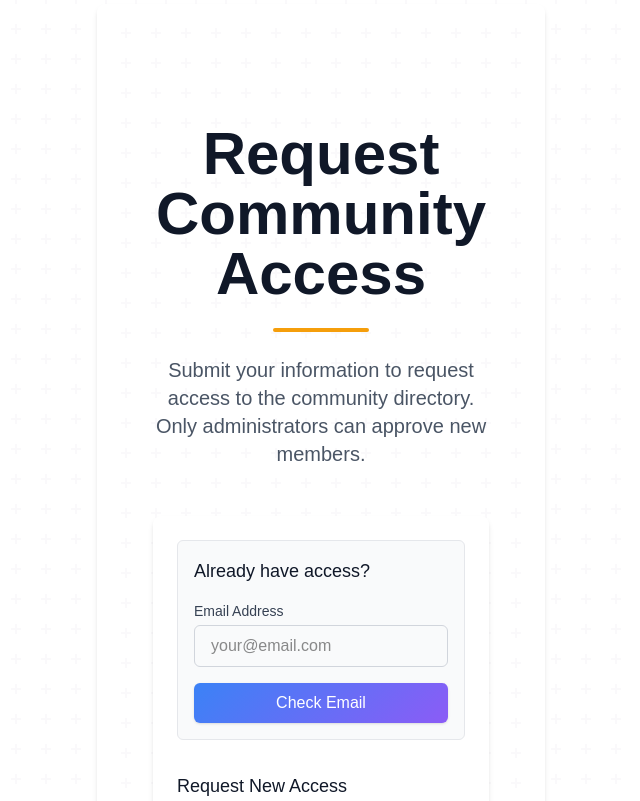
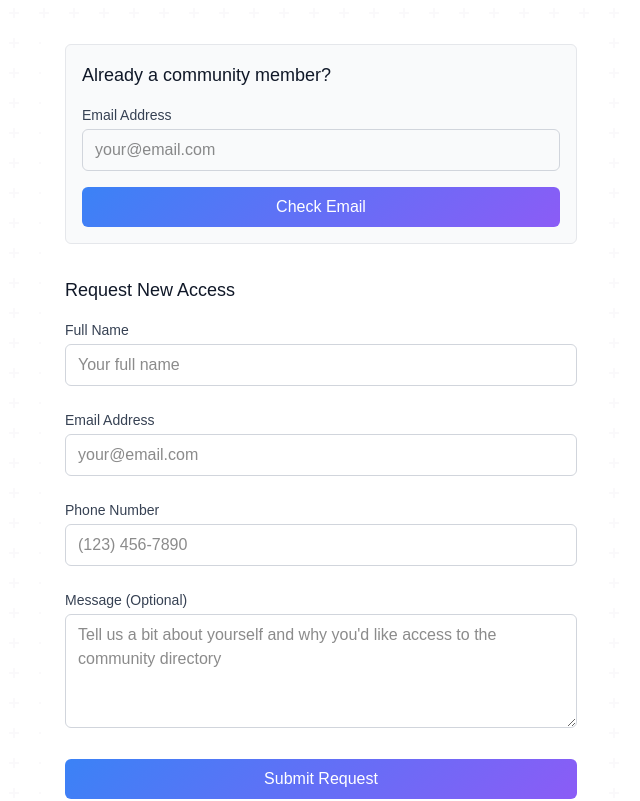
Before and after one commit to chaimzushe/kingston-anash, a Next.js app: page /auth/request-access in a window 1280 px wide. Shown: the part 520-1321 px from the top of the page, without its empty margins (319-959 px from the left). Built offline with nearby package versions, Linux system fonts and the light colour scheme; no server answers.

Commit message:
fix mnobuile view

```diff
--- a/app/auth/request-access/page.tsx
+++ b/app/auth/request-access/page.tsx
@@ -1,6 +1,7 @@
 "use client";
 
 import React, { useState, useEffect, Suspense } from 'react';
+import "../signin/[[...sign-in]]/signin.css";
 import { useRouter } from 'next/navigation';
 import Link from 'next/link';
 import { SignIn } from '@clerk/nextjs';
@@ -136,17 +137,17 @@ function RequestAccessForm() {
   };
 
   return (
-    <div className="min-h-screen py-12 px-4 sm:px-6 lg:px-8 pattern-overlay">
-      <div className="max-w-md mx-auto">
+    <div className="min-h-screen py-8 sm:py-12 px-2 sm:px-6 lg:px-8 pattern-overlay">
+      <div className="w-full sm:max-w-xl lg:max-w-2xl mx-auto">
         <PageHeader
           title="Request Community Access"
           subtitle="Submit your information to request access to the community directory. Only administrators can approve new members."
         />
 
-        <div className="bg-white dark:bg-gray-800 shadow-md rounded-lg p-6 mt-8">
+        <div className="bg-white dark:bg-gray-800 rounded-lg p-3 sm:p-6 mt-4 sm:mt-8">
           {status === 'success' ? (
             <div className="space-y-6">
-              <div className="bg-green-50 dark:bg-green-900/20 border-l-4 border-green-500 p-4">
+              <div className="bg-green-50 dark:bg-green-900/20 border-l-4 border-green-500 p-3 sm:p-4 rounded">
                 <p className="text-green-700 dark:text-green-300">
                   Your access request has been submitted successfully. An administrator will review your request and create an account for you if approved. You will be contacted with your login credentials.
                 </p>
@@ -155,7 +156,7 @@ function RequestAccessForm() {
               <div className="flex flex-col space-y-4">
                 <Link
                   href="/"
-                  className="px-4 py-2 bg-white border border-gray-300 text-gray-700 dark:bg-gray-700 dark:border-gray-600 dark:text-gray-200 font-medium rounded-md shadow-sm transition-all duration-200 hover:bg-gray-50 dark:hover:bg-gray-600 text-center"
+                  className="px-4 py-2 bg-white border border-gray-300 text-gray-700 dark:bg-gray-700 dark:border-gray-600 dark:text-gray-200 font-medium rounded-md transition-all duration-200 hover:bg-gray-50 dark:hover:bg-gray-600 text-center"
                 >
                   Return to Home
                 </Link>
@@ -163,7 +164,7 @@ function RequestAccessForm() {
             </div>
           ) : showSignIn ? (
             <div className="space-y-6">
-              <div className="bg-green-50 dark:bg-green-900/20 border-l-4 border-green-500 p-4 mb-6">
+              <div className="bg-green-50 dark:bg-green-900/20 border-l-4 border-green-500 p-3 sm:p-4 mb-6 rounded">
                 <p className="text-green-700 dark:text-green-300">
                   Your email has been verified. Please sign in to continue.
                 </p>
@@ -179,8 +180,19 @@ function RequestAccessForm() {
                   appearance={{
                     elements: {
                       formButtonPrimary:
-                        "bg-gradient-primary text-white font-medium rounded-md shadow-sm transition-all duration-200 hover:opacity-90 hover:shadow-md",
+                        "bg-gradient-primary text-white font-medium rounded-md transition-all duration-200 hover:opacity-90",
                       card: "bg-transparent shadow-none",
+                      rootBox: "w-full",
+                      formFieldInput: "w-full px-3 py-2 border border-gray-300 dark:border-gray-600 rounded-md focus:outline-none focus:ring-2 focus:ring-primary focus:border-primary dark:bg-gray-700 dark:text-white",
+                      formButtonReset: "text-primary hover:text-primary-dark",
+                      card__innerHeader: "border-none hidden",
+                      card__innerFooter: "border-none",
+                      form: "shadow-none",
+                      formField__label: "font-medium",
+                      identityPreview: "shadow-none border border-gray-200 dark:border-gray-700",
+                      alert: "shadow-none border border-gray-200 dark:border-gray-700",
+                      headerTitle: "hidden",
+                      headerSubtitle: "hidden",
                     }
                   }}
                 />
@@ -202,7 +214,7 @@ function RequestAccessForm() {
 
               {/* Email Check Form */}
               <div className="mb-8 p-4 border border-gray-200 dark:border-gray-700 rounded-md bg-gray-50 dark:bg-gray-800/50">
-                <h3 className="text-lg font-medium mb-4 text-gray-900 dark:text-gray-100">Already have access?</h3>
+                <h3 className="text-lg font-medium mb-4 text-gray-900 dark:text-gray-100">Already a community member?</h3>
                 <form className="space-y-4" onSubmit={handleEmailCheck}>
                   <div>
                     <label htmlFor="check-email" className="block text-sm font-medium text-gray-700 dark:text-gray-300 mb-1">
@@ -213,7 +225,7 @@ function RequestAccessForm() {
                       name="check-email"
                       type="email"
                       required
-                      className="w-full px-4 py-2 border border-gray-300 dark:border-gray-600 rounded-md focus:outline-none focus:ring-2 focus:ring-primary dark:bg-gray-700 dark:text-white"
+                      className="w-full px-3 py-2 border border-gray-300 dark:border-gray-600 rounded-md focus:outline-none focus:ring-2 focus:ring-primary dark:bg-gray-700 dark:text-white"
                       placeholder="your@email.com"
                       value={email}
                       onChange={(e) => setEmail(e.target.value)}
@@ -222,7 +234,7 @@ function RequestAccessForm() {
                   <button
                     type="submit"
                     disabled={isLoading}
-                    className={`w-full px-4 py-2 bg-gradient-primary text-white font-medium rounded-md shadow-sm transition-all duration-200 hover:opacity-90 hover:shadow-md cursor-pointer ${
+                    className={`w-full px-4 py-2 bg-gradient-primary text-white font-medium rounded-md transition-all duration-200 hover:opacity-90 cursor-pointer border-0 ${
                       isLoading ? 'opacity-70 cursor-not-allowed' : ''
                     }`}
                   >
@@ -243,7 +255,7 @@ function RequestAccessForm() {
                     name="name"
                     type="text"
                     required
-                    className="w-full px-4 py-2 border border-gray-300 dark:border-gray-600 rounded-md focus:outline-none focus:ring-2 focus:ring-primary dark:bg-gray-700 dark:text-white"
+                    className="w-full px-3 py-2 border border-gray-300 dark:border-gray-600 rounded-md focus:outline-none focus:ring-2 focus:ring-primary dark:bg-gray-700 dark:text-white"
                     placeholder="Your full name"
                     value={name}
                     onChange={(e) => setName(e.target.value)}
@@ -259,7 +271,7 @@ function RequestAccessForm() {
                     name="email"
                     type="email"
                     required
-                    className="w-full px-4 py-2 border border-gray-300 dark:border-gray-600 rounded-md focus:outline-none focus:ring-2 focus:ring-primary dark:bg-gray-700 dark:text-white"
+                    className="w-full px-3 py-2 border border-gray-300 dark:border-gray-600 rounded-md focus:outline-none focus:ring-2 focus:ring-primary dark:bg-gray-700 dark:text-white"
                     placeholder="your@email.com"
                     value={email}
                     onChange={(e) => setEmail(e.target.value)}
@@ -274,7 +286,7 @@ function RequestAccessForm() {
                     id="phone"
                     name="phone"
                     type="tel"
-                    className="w-full px-4 py-2 border border-gray-300 dark:border-gray-600 rounded-md focus:outline-none focus:ring-2 focus:ring-primary dark:bg-gray-700 dark:text-white"
+                    className="w-full px-3 py-2 border border-gray-300 dark:border-gray-600 rounded-md focus:outline-none focus:ring-2 focus:ring-primary dark:bg-gray-700 dark:text-white"
                     placeholder="(123) 456-7890"
                     value={phone}
                     onChange={(e) => setPhone(e.target.value)}
@@ -289,7 +301,7 @@ function RequestAccessForm() {
                     id="message"
                     name="message"
                     rows={4}
-                    className="w-full px-4 py-2 border border-gray-300 dark:border-gray-600 rounded-md focus:outline-none focus:ring-2 focus:ring-primary dark:bg-gray-700 dark:text-white"
+                    className="w-full px-3 py-2 border border-gray-300 dark:border-gray-600 rounded-md focus:outline-none focus:ring-2 focus:ring-primary dark:bg-gray-700 dark:text-white"
                     placeholder="Tell us a bit about yourself and why you'd like access to the community directory"
                     value={message}
                     onChange={(e) => setMessage(e.target.value)}
@@ -300,7 +312,7 @@ function RequestAccessForm() {
                   <button
                     type="submit"
                     disabled={isLoading}
-                    className={`w-full px-4 py-2 bg-gradient-primary text-white font-medium rounded-md shadow-sm transition-all duration-200 hover:opacity-90 hover:shadow-md cursor-pointer ${
+                    className={`w-full px-4 py-2 bg-gradient-primary text-white font-medium rounded-md transition-all duration-200 hover:opacity-90 cursor-pointer border-0 ${
                       isLoading ? 'opacity-70 cursor-not-allowed' : ''
                     }`}
                   >
@@ -319,14 +331,10 @@ function RequestAccessForm() {
 // Main component that doesn't use useSearchParams directly
 export default function RequestAccess() {
   return (
-    <div className="min-h-screen py-12 px-4 sm:px-6 lg:px-8 pattern-overlay">
-      <div className="max-w-md mx-auto">
-        <PageHeader
-          title="Request Community Access"
-          subtitle="Submit your information to request access to the community directory. Only administrators can approve new members."
-        />
+    <div className="min-h-screen py-8 sm:py-12 px-2 sm:px-6 lg:px-8 pattern-overlay">
+      <div className="w-full sm:max-w-xl lg:max-w-2xl mx-auto">
 
-        <div className="bg-white dark:bg-gray-800 shadow-md rounded-lg p-6 mt-8">
+        <div className="bg-white dark:bg-gray-800 rounded-lg p-3 sm:p-6 mt-4 sm:mt-8">
           <Suspense fallback={
             <div className="flex justify-center items-center py-8">
               <div className="animate-spin rounded-full h-12 w-12 border-t-2 border-b-2 border-primary"></div>
--- a/app/auth/signin/[[...sign-in]]/page.tsx
+++ b/app/auth/signin/[[...sign-in]]/page.tsx
@@ -1,25 +1,56 @@
 "use client";
 
 import { SignIn } from "@clerk/nextjs";
+import "./signin.css";
 import { PageHeader } from "@/components/layout";
+import Link from "next/link";
 
 export default function SignInPage() {
   return (
-    <div className="min-h-screen py-12 px-4 sm:px-6 lg:px-8 pattern-overlay">
-      <div className="max-w-md mx-auto">
+    <div className="min-h-screen py-8 sm:py-12 px-2 sm:px-6 lg:px-8 pattern-overlay">
+      <div className="w-full sm:max-w-xl lg:max-w-2xl mx-auto">
         <PageHeader
           title="Sign In"
           subtitle="Welcome back to Kingston Anash"
         />
 
-        <div className="bg-white dark:bg-gray-800 shadow-md rounded-lg p-6 mt-8">
+        <div className="bg-white dark:bg-gray-800 rounded-lg p-3 sm:p-6 mt-4 sm:mt-8">
           <SignIn appearance={{
             elements: {
               formButtonPrimary:
-                "bg-gradient-primary text-white font-medium rounded-md shadow-sm transition-all duration-200 hover:opacity-90 hover:shadow-md",
+                "bg-gradient-primary text-white font-medium rounded-md transition-all duration-200 hover:opacity-90",
               card: "bg-transparent shadow-none",
+              rootBox: "w-full",
+              formFieldInput: "w-full px-3 py-2 border border-gray-300 dark:border-gray-600 rounded-md focus:outline-none focus:ring-2 focus:ring-primary focus:border-primary dark:bg-gray-700 dark:text-white",
+              formButtonReset: "text-primary hover:text-primary-dark",
+              card__innerHeader: "border-none hidden",
+              card__innerFooter: "border-none",
+              form: "shadow-none",
+              formField__label: "font-medium",
+              identityPreview: "shadow-none border border-gray-200 dark:border-gray-700",
+              alert: "shadow-none border border-gray-200 dark:border-gray-700",
+              headerTitle: "hidden",
+              headerSubtitle: "hidden",
             }
           }} />
+
+          {/* Request Access Section */}
+          <div className="mt-6 sm:mt-8 pt-5 border-t border-gray-200 dark:border-gray-700">
+            <div className="text-center">
+              <h3 className="text-base font-medium text-gray-900 dark:text-white mb-2">
+                Are you a community member?
+              </h3>
+              <p className="text-sm text-gray-600 dark:text-gray-400 mb-3">
+                Request access to join our community and use all features
+              </p>
+              <Link
+                href="/auth/request-access"
+                className="block w-full py-2.5 sm:py-3 px-4 bg-primary text-white text-center font-medium rounded-md hover:bg-primary/90 transition-all duration-200 cursor-pointer border-0"
+              >
+                REQUEST ACCESS
+              </Link>
+            </div>
+          </div>
         </div>
       </div>
     </div>
--- /dev/null
+++ b/app/auth/signin/[[...sign-in]]/signin.css
@@ -0,0 +1,11 @@
+/* Hide Clerk's header */
+.cl-headerTitle,
+.cl-headerSubtitle,
+.cl-internal-b3fm6y {
+  display: none !important;
+}
+
+/* Add some spacing at the top of the form */
+.cl-card {
+  padding-top: 0 !important;
+}
--- a/middleware.ts
+++ b/middleware.ts
@@ -7,6 +7,7 @@ const publicRoutes = [
   '/about',
   '/contact',
   '/minyanim',
+  '/minyanim/(.*)', // Allow access to all minyanim pages
   '/community',
   '/community/(.*)',
   '/subscribe',
```
